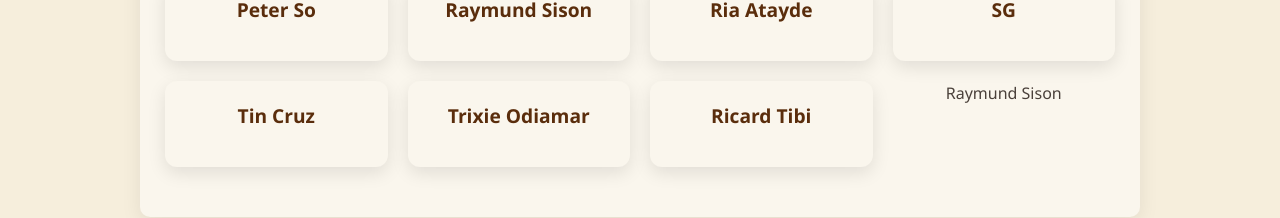
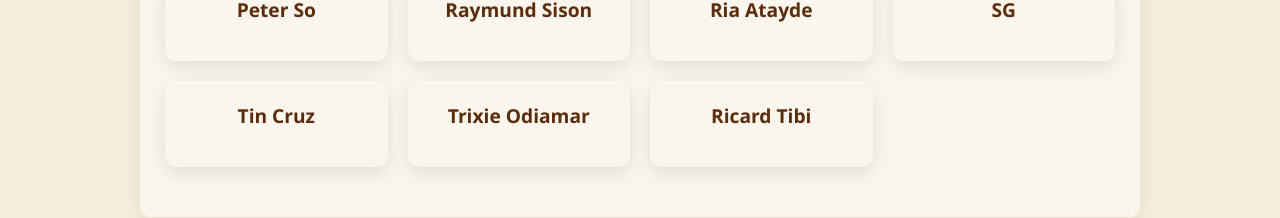
Before and after one commit to yabascholar-byte/yaba.github.io, a plain HTML site: page sponsors.html in a window 1280 px wide. Shown: the part 737-955 px from the top of the page. Drawn offline with Linux system fonts and the light colour scheme.

Commit message:
Update sponsors.html

```diff
--- a/sponsors.html
+++ b/sponsors.html
@@ -51,7 +51,6 @@
         <div class="sponsor-card"><p>Tin Cruz</p></div>
         <div class="sponsor-card"><p>Trixie Odiamar</p></div>
         <div class="sponsor-card"><p>Ricard Tibi</p></div>
-        <div>Raymund Sison</div>
     </div>
 </section>
 
```
